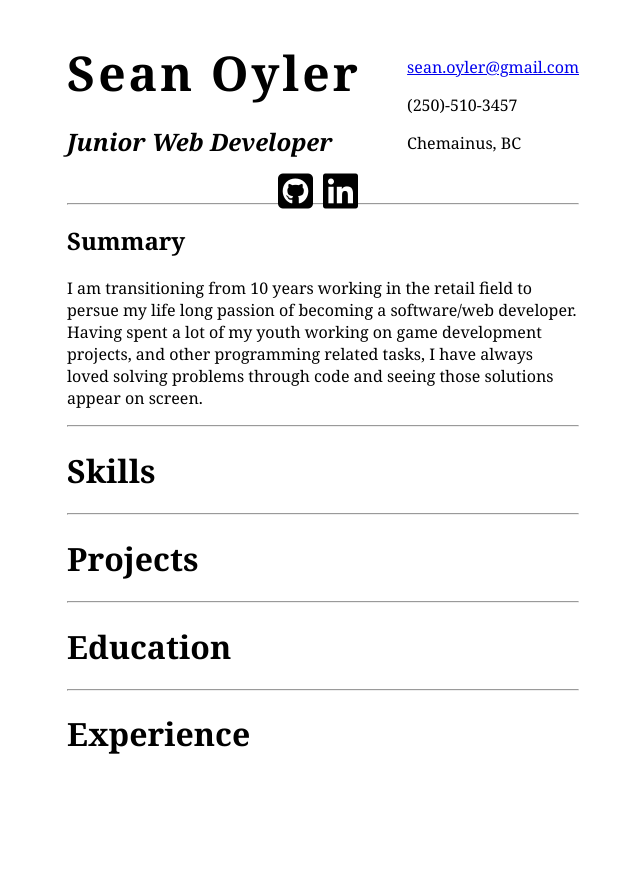
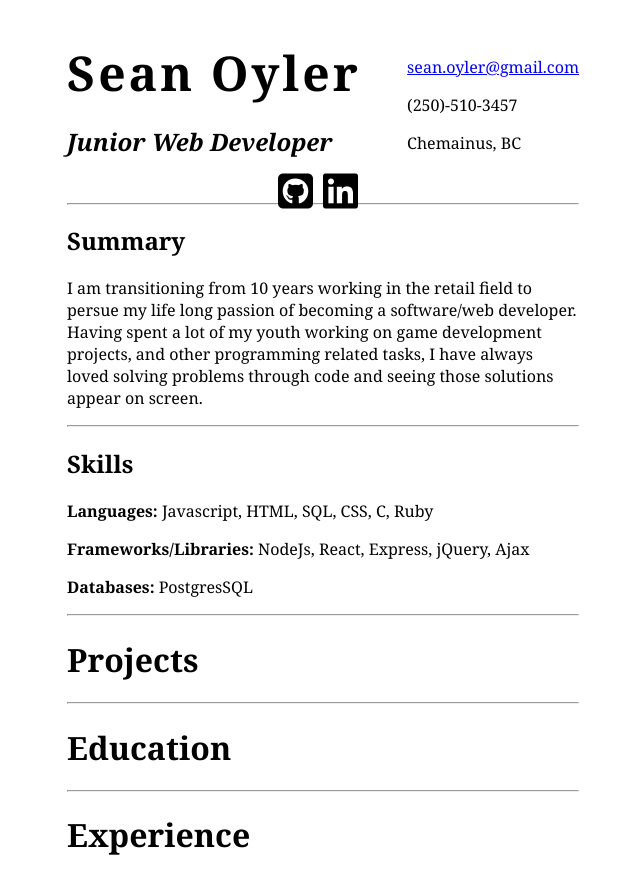
Before and after one commit to xrysen/resume, a React (Create React App) app: page / in a window 1280 px wide. Shown: the whole page, without its empty margins (317-957 px from the left). Before the commit the page ends 800 px from the top, so only its background shows below. Built offline with nearby package versions, Linux system fonts and the light colour scheme.

Commit message:
Adds data to Skill component

```diff
--- a/src/App.js
+++ b/src/App.js
@@ -6,6 +6,12 @@ import Projects from "./Components/Projects";
 import Education from "./Components/Education";
 import Experience from "./Components/Experience";
 
+const data = {
+  languages: ["Javascript", "HTML", "SQL", "CSS", "C", "Ruby"],
+  frameworks: ["NodeJs", "React", "Express", "jQuery", "Ajax"],
+  databases: ["PostgresSQL"],
+};
+
 function App() {
   return (
     <div className="App">
@@ -13,7 +19,11 @@ function App() {
       <hr />
       <Summary />
       <hr />
-      <Skills />
+      <Skills
+        languages={data.languages}
+        frameworks={data.frameworks}
+        databases={data.databases}
+      />
       <hr />
       <Projects />
       <hr />
--- a/src/Components/Skills.jsx
+++ b/src/Components/Skills.jsx
@@ -1,7 +1,34 @@
 import React from "react";
 
-const Skills = () => {
-  return <h1>Skills</h1>;
+const Skills = (props) => {
+  const formatSkills = (skill) => {
+    const result = skill.map((item, index) => {
+      if (index !== skill.length - 1) {
+        return item + ", ";
+      } else {
+        return item;
+      }
+    });
+    return result;
+  };
+
+  return (
+    <section className="skills">
+      <h1>Skills</h1>
+      <p>
+        <strong>Languages: </strong>
+        {formatSkills(props.languages)}
+      </p>
+      <p>
+        <strong>Frameworks/Libraries: </strong>
+        {formatSkills(props.frameworks)}
+      </p>
+      <p>
+        <strong>Databases: </strong>
+        {formatSkills(props.databases)}
+      </p>
+    </section>
+  );
 };
 
 export default Skills;
```
Also changed, not shown: 1 other file (tests, documents, lock files or other folders).
